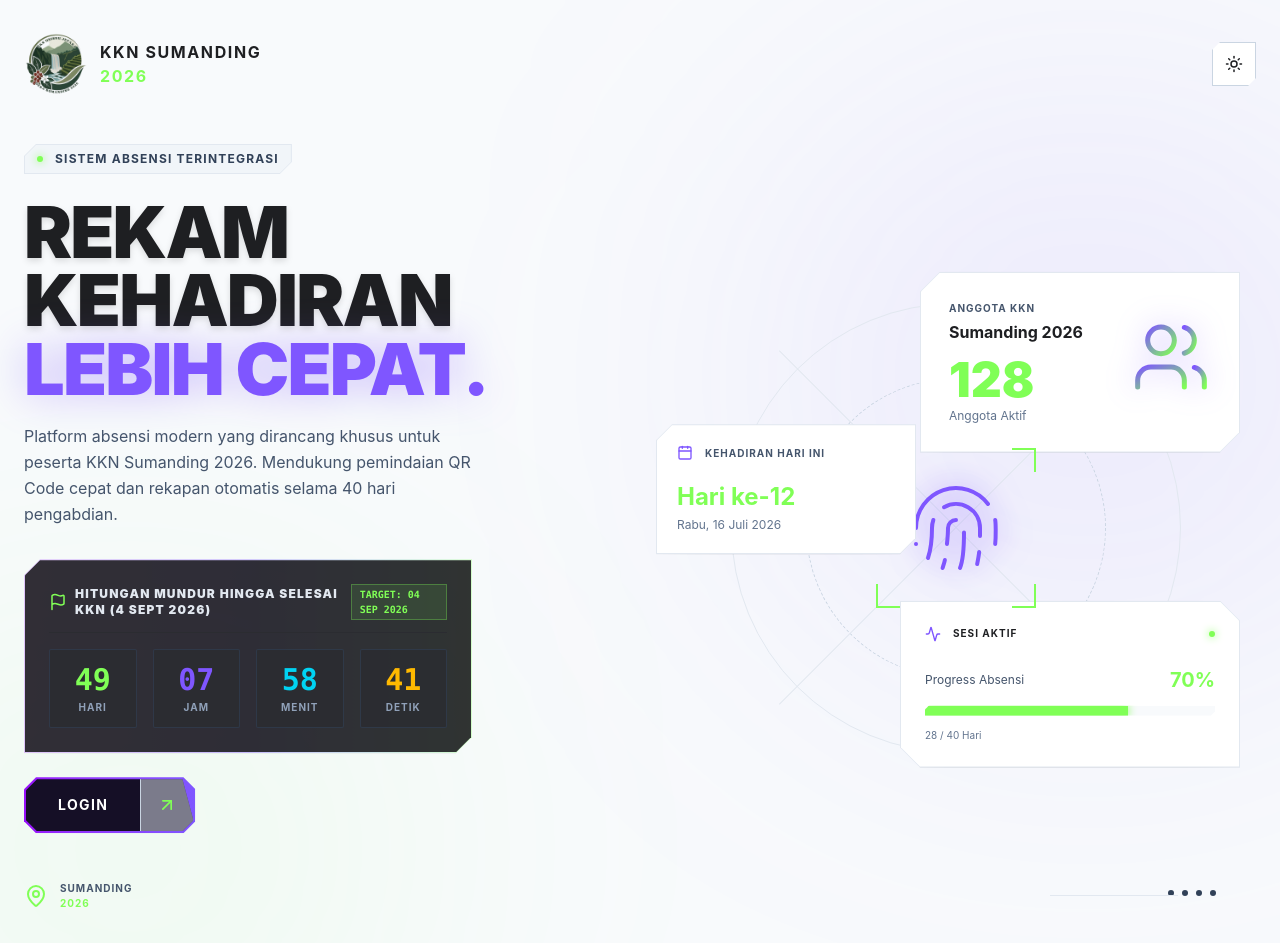
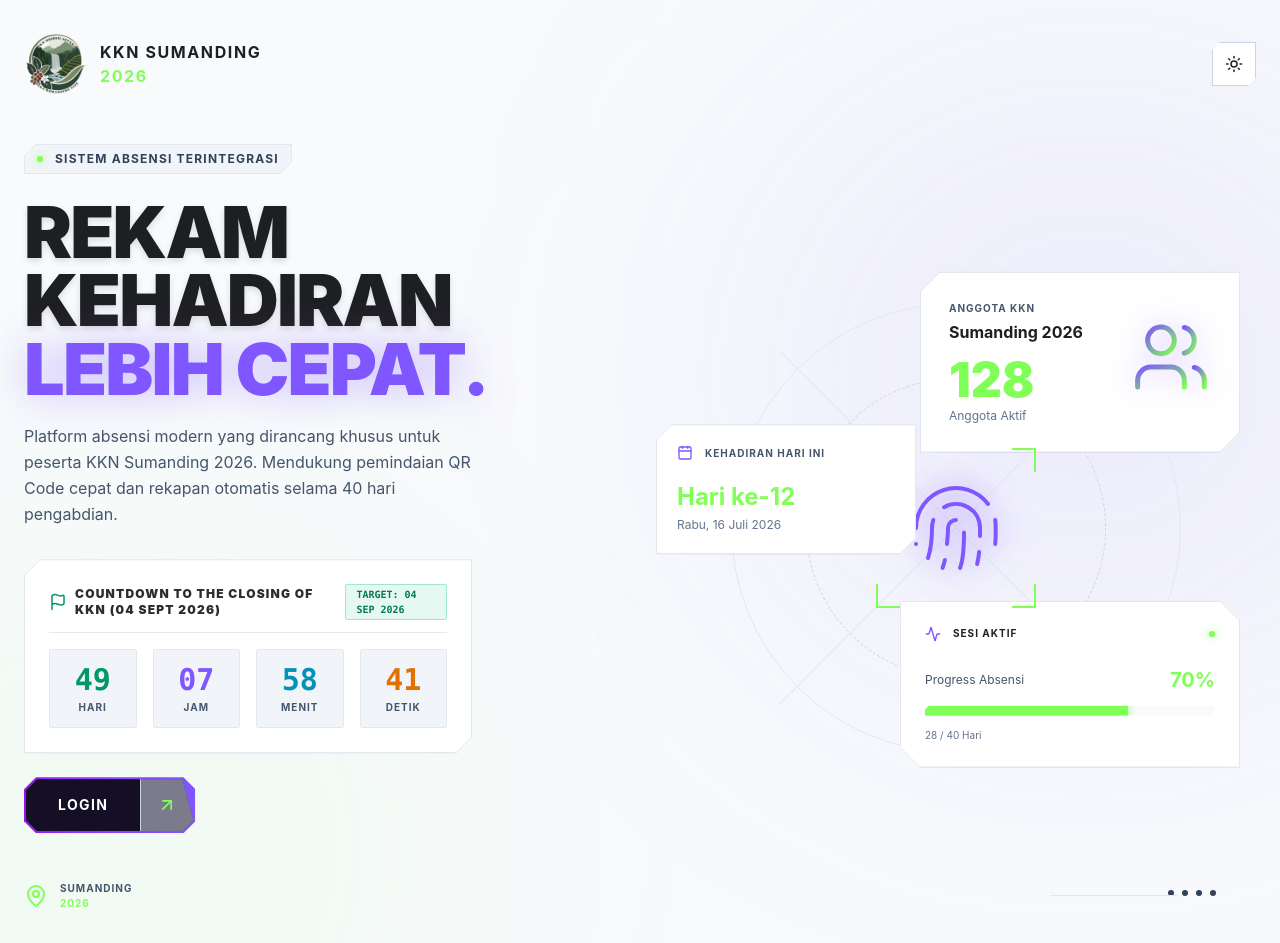
Before and after one commit to verand97/absensi-kkn, a Next.js app: page / in a window 1280 px wide. Built offline with nearby package versions, Linux system fonts and the light colour scheme.

Commit message:
feat: add CountdownTimer component and integrate into MemberDashboard for event tracking

```diff
--- a/src/app/dashboard/MemberDashboard.tsx
+++ b/src/app/dashboard/MemberDashboard.tsx
@@ -242,7 +242,7 @@ export default function MemberDashboard({ member, setting }: { member: MemberDat
 
         {/* Countdown Timer Widget */}
         <div className="mb-8">
-          <CountdownTimer title="HITUNGAN MUNDUR HINGGA PENUTUPAN KKN (4 SEPT 2026)" />
+          <CountdownTimer title="COUNTDOWN TO THE CLOSING OF KKN (04 SEPT 2026)" />
         </div>
 
         {/* Tab Content Wrapper */}
--- a/src/app/dashboard/admin/AdminDashboardClient.tsx
+++ b/src/app/dashboard/admin/AdminDashboardClient.tsx
@@ -110,7 +110,7 @@ export default function AdminDashboardClient({ setting, members }: AdminDashboar
 
         {/* Countdown Timer Widget */}
         <div className="mb-8">
-          <CountdownTimer title="HITUNGAN MUNDUR HINGGA PENUTUPAN KKN (4 SEPT 2026)" />
+          <CountdownTimer title="COUNTDOWN TO THE CLOSING OF KKN (04 SEPT 2026)" />
         </div>
 
         {/* Desktop View: Show Both, Mobile View: Show based on activeTab */}
--- a/src/app/page.tsx
+++ b/src/app/page.tsx
@@ -105,7 +105,7 @@ export default function Home() {
 
             {/* Countdown Widget */}
             <div className="w-full max-w-md mb-6">
-              <CountdownTimer title="HITUNGAN MUNDUR HINGGA SELESAI KKN (4 SEPT 2026)" />
+              <CountdownTimer title="COUNTDOWN TO THE CLOSING OF KKN (04 SEPT 2026)" />
             </div>
 
             {/* Action Button */}
--- a/src/components/CountdownTimer.tsx
+++ b/src/components/CountdownTimer.tsx
@@ -9,38 +9,13 @@ interface CountdownProps {
   compact?: boolean;
 }
 
-export default function CountdownTimer({
-  targetDate = "2026-09-04T23:59:59+07:00",
-  title = "HITUNGAN MUNDUR HINGGA PENUTUPAN KKN (4 SEPT 2026)",
-  compact = false
-}: CountdownProps) {
-  const [timeLeft, setTimeLeft] = useState<{
-    days: number;
-    hours: number;
-    minutes: number;
-    seconds: number;
-    isFinished: boolean;
-  }>({
-    days: 0,
-    hours: 0,
-    minutes: 0,
-    seconds: 0,
-    isFinished: false,
-  });
-
-  const [mounted, setMounted] = useState(false);
-
-  useEffect(() => {
-    setMounted(true);
-
-    const calculateTime = () => {
+function getTimeRemaining(targetDate: Date | string) {
   const target = new Date(targetDate).getTime();
   const now = new Date().getTime();
   const difference = target - now;
 
   if (difference <= 0) {
-        setTimeLeft({ days: 0, hours: 0, minutes: 0, seconds: 0, isFinished: true });
-        return;
+    return { days: 0, hours: 0, minutes: 0, seconds: 0, isFinished: true };
   }
 
   const days = Math.floor(difference / (1000 * 60 * 60 * 24));
@@ -48,26 +23,31 @@ export default function CountdownTimer({
   const minutes = Math.floor((difference / 1000 / 60) % 60);
   const seconds = Math.floor((difference / 1000) % 60);
 
-      setTimeLeft({ days, hours, minutes, seconds, isFinished: false });
-    };
+  return { days, hours, minutes, seconds, isFinished: false };
+}
 
-    calculateTime();
-    const interval = setInterval(calculateTime, 1000);
+export default function CountdownTimer({
+  targetDate = "2026-09-04T23:59:59+07:00",
+  title = "COUNTDOWN TO THE CLOSING OF KKN (04 SEPT 2026)",
+  compact = false
+}: CountdownProps) {
+  const [timeLeft, setTimeLeft] = useState(() => getTimeRemaining(targetDate));
+
+  useEffect(() => {
+    const interval = setInterval(() => {
+      setTimeLeft(getTimeRemaining(targetDate));
+    }, 1000);
 
     return () => clearInterval(interval);
   }, [targetDate]);
 
-  if (!mounted) {
-    return null;
-  }
-
   if (compact) {
     return (
       <div
-        className="inline-flex items-center gap-2 px-3 py-1.5 bg-[#7F56FF]/10 border border-[#7F56FF]/30 text-[#7F56FF] text-xs font-mono font-bold"
+        className="inline-flex items-center gap-2 px-3 py-1.5 bg-[#7F56FF]/10 dark:bg-[#7F56FF]/20 border border-[#7F56FF]/30 text-[#7F56FF] text-xs font-mono font-bold"
         style={{ clipPath: "polygon(6px 0, 100% 0, 100% calc(100% - 6px), calc(100% - 6px) 100%, 0 100%, 0 6px)" }}
       >
-        <Clock size={14} className="text-[#80FF56] animate-pulse" />
+        <Clock size={14} className="text-emerald-600 dark:text-[#80FF56] animate-pulse" />
         <span>
           {timeLeft.isFinished
             ? "KKN SELESAI 🎉"
@@ -79,44 +59,44 @@ export default function CountdownTimer({
 
   return (
     <div
-      className="p-px bg-linear-to-r from-purple-500/30 via-[#7F56FF]/40 to-green-400/30 shadow-xl w-full"
+      className="p-px bg-slate-200 dark:bg-slate-700/50 shadow-xl w-full"
       style={{ clipPath: "polygon(16px 0, 100% 0, 100% calc(100% - 16px), calc(100% - 16px) 100%, 0 100%, 0 16px)" }}
     >
       <div
-        className="bg-slate-900/90 dark:bg-[#12141C] p-5 md:p-6 w-full"
+        className="bg-white dark:bg-[#12141C] p-5 md:p-6 w-full transition-colors"
         style={{ clipPath: "polygon(15px 0, 100% 0, 100% calc(100% - 15px), calc(100% - 15px) 100%, 0 100%, 0 15px)" }}
       >
-        <div className="flex flex-col sm:flex-row sm:items-center justify-between gap-2 mb-4 border-b border-slate-800 pb-3">
+        <div className="flex flex-col sm:flex-row sm:items-center justify-between gap-2 mb-4 border-b border-slate-200 dark:border-slate-800 pb-3">
           <div className="flex items-center gap-2">
-            <Flag size={18} className="text-[#80FF56] shrink-0" />
-            <h3 className="text-xs font-black uppercase tracking-widest text-slate-200">{title}</h3>
+            <Flag size={18} className="text-emerald-600 dark:text-[#80FF56] shrink-0" />
+            <h3 className="text-xs font-black uppercase tracking-widest text-slate-800 dark:text-slate-200">{title}</h3>
           </div>
-          <span className="text-[10px] font-mono font-bold text-[#80FF56] bg-[#80FF56]/10 px-2 py-0.5 border border-[#80FF56]/30 self-start sm:self-auto">
+          <span className="text-[10px] font-mono font-bold text-emerald-700 dark:text-[#80FF56] bg-emerald-500/10 dark:bg-[#80FF56]/10 px-2.5 py-0.5 border border-emerald-500/30 dark:border-[#80FF56]/30 self-start sm:self-auto rounded-xs">
             {timeLeft.isFinished ? "SELESAI 🎉" : "TARGET: 04 SEP 2026"}
           </span>
         </div>
 
         {timeLeft.isFinished ? (
-          <div className="text-center py-4 text-[#80FF56] font-bold text-base uppercase tracking-widest animate-pulse">
+          <div className="text-center py-4 text-emerald-600 dark:text-[#80FF56] font-bold text-base uppercase tracking-widest animate-pulse">
             🎉 KKN SUMANDING 2026 TELAH RESMI SELESAI!
           </div>
         ) : (
           <div className="grid grid-cols-4 gap-2 sm:gap-4 text-center">
-            <div className="bg-slate-800/80 dark:bg-[#090A0F] p-2.5 sm:p-3 border border-slate-700/60 flex flex-col items-center justify-center rounded-xs">
-              <span className="text-xl sm:text-3xl font-black font-mono text-[#80FF56]">{String(timeLeft.days).padStart(2, "0")}</span>
-              <span className="text-[8px] sm:text-[10px] font-bold uppercase tracking-widest text-slate-400 mt-0.5">Hari</span>
+            <div className="bg-slate-100 dark:bg-[#090A0F] p-2.5 sm:p-3 border border-slate-200 dark:border-slate-800 flex flex-col items-center justify-center rounded-xs transition-colors">
+              <span className="text-xl sm:text-3xl font-black font-mono text-emerald-600 dark:text-[#80FF56]">{String(timeLeft.days).padStart(2, "0")}</span>
+              <span className="text-[8px] sm:text-[10px] font-bold uppercase tracking-widest text-slate-600 dark:text-slate-400 mt-0.5">Hari</span>
             </div>
-            <div className="bg-slate-800/80 dark:bg-[#090A0F] p-2.5 sm:p-3 border border-slate-700/60 flex flex-col items-center justify-center rounded-xs">
+            <div className="bg-slate-100 dark:bg-[#090A0F] p-2.5 sm:p-3 border border-slate-200 dark:border-slate-800 flex flex-col items-center justify-center rounded-xs transition-colors">
               <span className="text-xl sm:text-3xl font-black font-mono text-[#7F56FF]">{String(timeLeft.hours).padStart(2, "0")}</span>
-              <span className="text-[8px] sm:text-[10px] font-bold uppercase tracking-widest text-slate-400 mt-0.5">Jam</span>
+              <span className="text-[8px] sm:text-[10px] font-bold uppercase tracking-widest text-slate-600 dark:text-slate-400 mt-0.5">Jam</span>
             </div>
-            <div className="bg-slate-800/80 dark:bg-[#090A0F] p-2.5 sm:p-3 border border-slate-700/60 flex flex-col items-center justify-center rounded-xs">
-              <span className="text-xl sm:text-3xl font-black font-mono text-cyan-400">{String(timeLeft.minutes).padStart(2, "0")}</span>
-              <span className="text-[8px] sm:text-[10px] font-bold uppercase tracking-widest text-slate-400 mt-0.5">Menit</span>
+            <div className="bg-slate-100 dark:bg-[#090A0F] p-2.5 sm:p-3 border border-slate-200 dark:border-slate-800 flex flex-col items-center justify-center rounded-xs transition-colors">
+              <span className="text-xl sm:text-3xl font-black font-mono text-cyan-600 dark:text-cyan-400">{String(timeLeft.minutes).padStart(2, "0")}</span>
+              <span className="text-[8px] sm:text-[10px] font-bold uppercase tracking-widest text-slate-600 dark:text-slate-400 mt-0.5">Menit</span>
             </div>
-            <div className="bg-slate-800/80 dark:bg-[#090A0F] p-2.5 sm:p-3 border border-slate-700/60 flex flex-col items-center justify-center rounded-xs">
-              <span className="text-xl sm:text-3xl font-black font-mono text-amber-400">{String(timeLeft.seconds).padStart(2, "0")}</span>
-              <span className="text-[8px] sm:text-[10px] font-bold uppercase tracking-widest text-slate-400 mt-0.5">Detik</span>
+            <div className="bg-slate-100 dark:bg-[#090A0F] p-2.5 sm:p-3 border border-slate-200 dark:border-slate-800 flex flex-col items-center justify-center rounded-xs transition-colors">
+              <span className="text-xl sm:text-3xl font-black font-mono text-amber-600 dark:text-amber-400">{String(timeLeft.seconds).padStart(2, "0")}</span>
+              <span className="text-[8px] sm:text-[10px] font-bold uppercase tracking-widest text-slate-600 dark:text-slate-400 mt-0.5">Detik</span>
             </div>
           </div>
         )}
```
Lines whose indentation alone changed are shown as unchanged.
